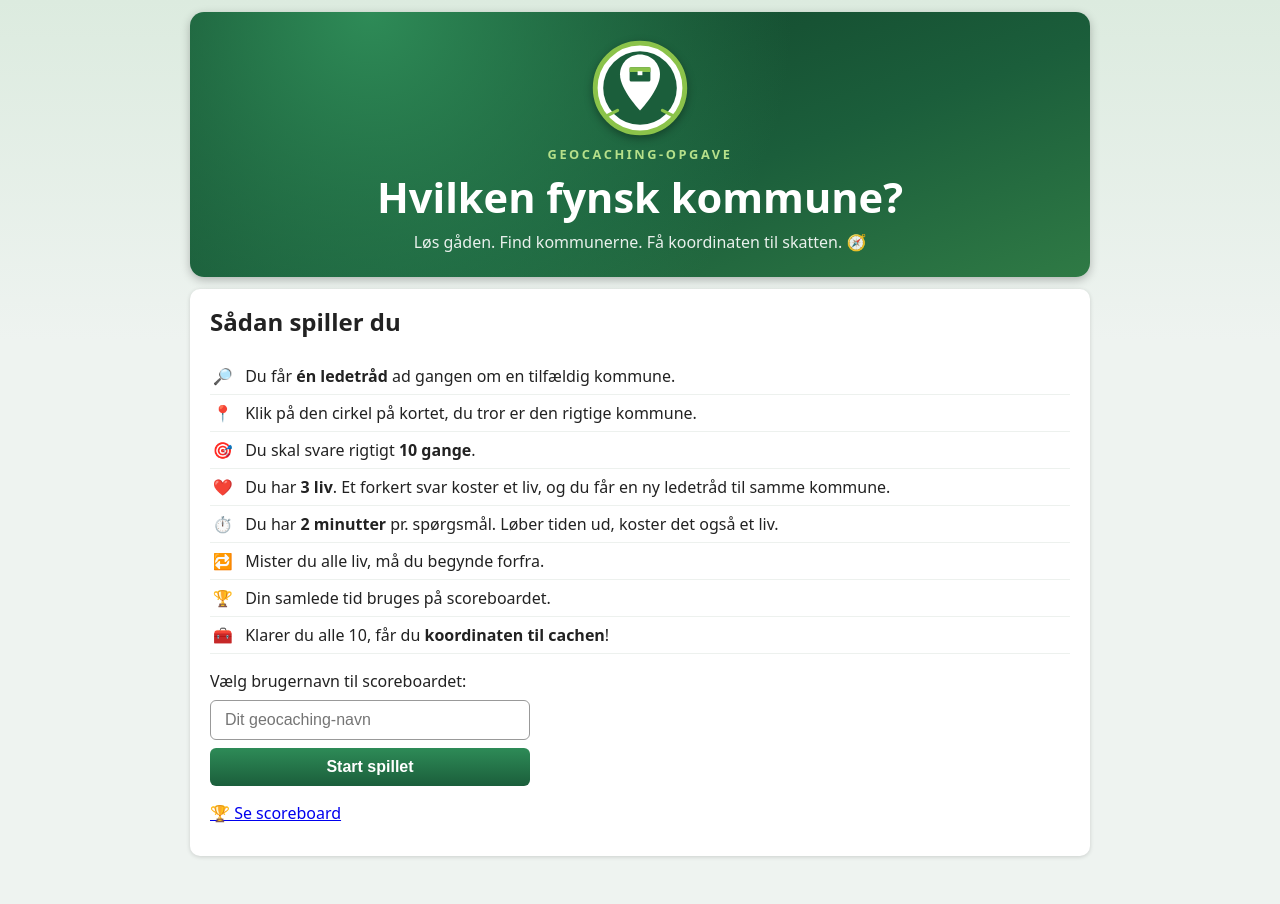
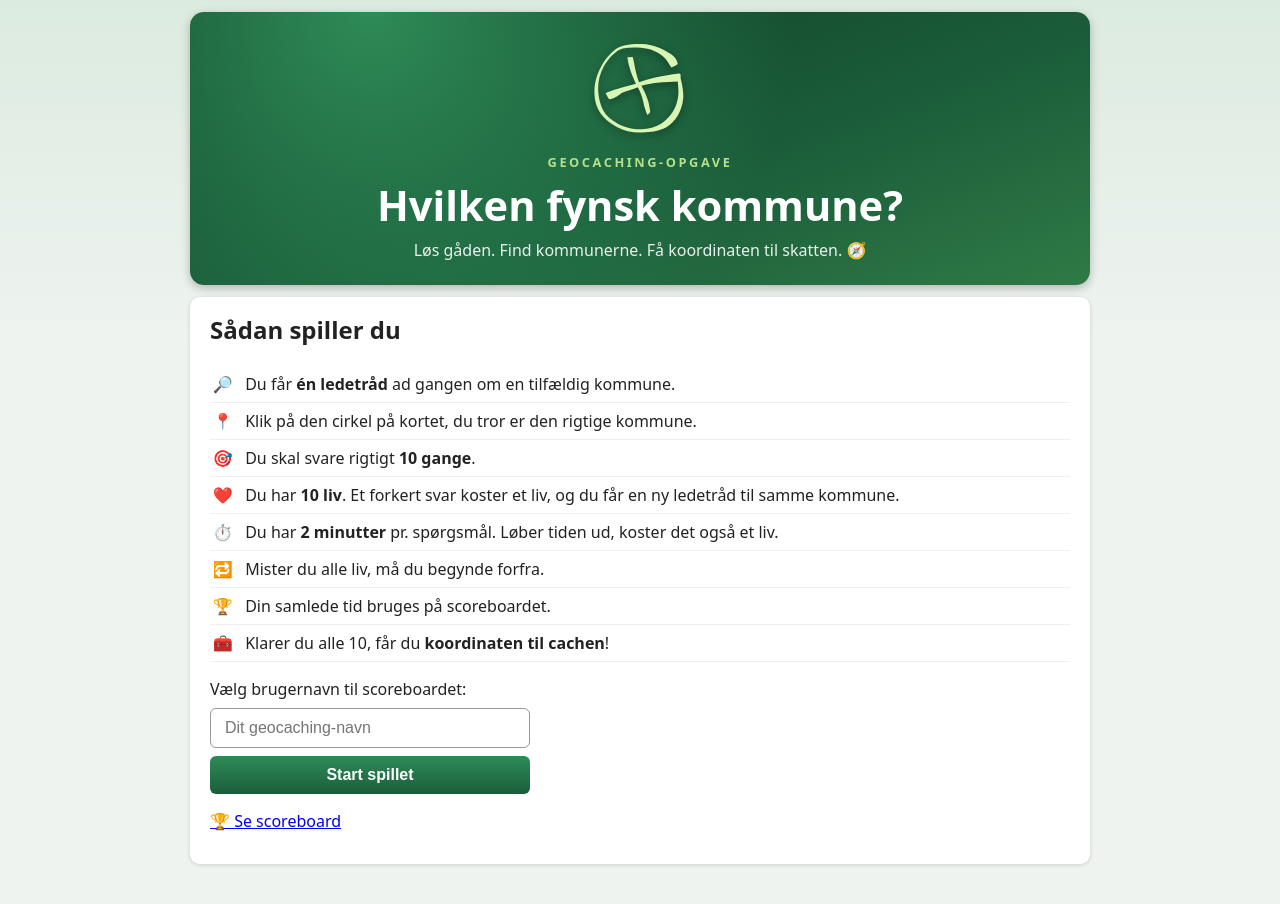
Before and after one commit to GeounderscoreMiki/Fynsspil, a plain HTML site: page index.html in a window 1280 px wide. Drawn offline with Linux system fonts and the light colour scheme; no server answers.

Commit message:
Nyt logo på forsiden og 10 liv

```diff
--- a/app.js
+++ b/app.js
@@ -144,7 +144,7 @@ function nextQuestion(sameGroup) {
 
 function renderGame(keepFeedback) {
   $('player').textContent = playerName;
-  $('lives').textContent = '❤️'.repeat(game.lives) + '🖤'.repeat(maxLives - game.lives);
+  $('lives').textContent = `❤️ ${game.lives}/${maxLives}`;
   $('progress').textContent = `${game.solved.size}/${groups.length}`;
   $('clue').textContent = groups[game.question].clues[game.clue];
   if (!keepFeedback) setFeedback('Klik på den rigtige kommune på kortet.');
--- a/config.js
+++ b/config.js
@@ -7,4 +7,4 @@ export const firebaseConfig = {
 };
 
 export const questionSeconds = 120;
-export const maxLives = 3;
+export const maxLives = 10;
--- a/index.html
+++ b/index.html
@@ -6,6 +6,7 @@
   <title>Hvilken fynsk kommune?</title>
   <link rel="preconnect" href="https://fonts.googleapis.com">
   <link href="https://fonts.googleapis.com/css2?family=Stardos+Stencil:wght@700&display=swap" rel="stylesheet">
+  <link rel="icon" type="image/svg+xml" href="logo.svg">
   <link rel="stylesheet" href="style.css">
 </head>
 <body>
@@ -19,14 +20,12 @@
   <main>
     <section id="screen-start">
       <div class="hero">
-        <svg class="emblem" viewBox="0 0 120 120" role="img" aria-label="Geocaching-emblem">
-          <circle cx="60" cy="60" r="56" fill="#fff" stroke="#8bc34a" stroke-width="6"/>
-          <circle cx="60" cy="60" r="46" fill="#1b5e3b"/>
-          <path d="M60 18c-14 0-25 11-25 25 0 19 25 45 25 45s25-26 25-45c0-14-11-25-25-25z" fill="#fff"/>
-          <rect x="47" y="34" width="26" height="18" rx="2" fill="#1b5e3b"/>
-          <rect x="47" y="34" width="26" height="6" fill="#8bc34a"/>
-          <rect x="57" y="39" width="6" height="5" fill="#fff"/>
-          <path d="M20 94l12-6M100 94l-12-6" stroke="#8bc34a" stroke-width="4" stroke-linecap="round"/>
+        <svg class="emblem" viewBox="0 0 1042 1079" role="img" aria-label="Geocaching-logo">
+          <g fill="#d9f5b4">
+          <path d="M915 245C905 205 885 175 850 150C760 90 660 45 540 40C420 38 320 50 260 100C170 170 100 280 65 400C35 500 40 620 80 710C120 800 200 860 280 905C360 950 450 965 540 962C640 958 720 950 800 905C890 850 960 740 972 600C975 530 960 460 935 355L915 432L915 440C925 520 925 580 905 650C880 740 820 820 740 870C680 905 610 925 540 928C440 930 360 905 290 870C220 830 170 790 140 735C100 660 85 570 85 500C85 420 105 340 150 260C200 180 270 105 340 85C420 70 520 72 600 90C690 110 760 160 800 210C815 230 830 260 848 285L860 278C885 268 905 260 915 245Z"/>
+          <path d="M390 178L445 176C465 240 470 330 510 435L520 445C560 520 615 610 628 745C625 760 610 770 597 778C585 745 565 700 555 640C540 570 515 520 495 485C440 380 400 270 390 178Z"/>
+          <path d="M162 553C230 515 330 495 490 450L515 438C600 400 760 370 930 347L945 360C948 380 925 420 915 430C860 435 780 436 700 442C640 448 590 458 535 475L500 490C420 520 360 535 330 550C290 580 250 612 205 616C190 612 175 570 162 553Z"/>
+          </g>
         </svg>
         <p class="kicker">Geocaching-opgave</p>
         <h1>Hvilken fynsk kommune?</h1>
@@ -39,7 +38,7 @@
           <li><span>🔎</span>Du får <strong>én ledetråd</strong> ad gangen om en tilfældig kommune.</li>
           <li><span>📍</span>Klik på den cirkel på kortet, du tror er den rigtige kommune.</li>
           <li><span>🎯</span>Du skal svare rigtigt <strong>10 gange</strong>.</li>
-          <li><span>❤️</span>Du har <strong>3 liv</strong>. Et forkert svar koster et liv, og du får en ny ledetråd til samme kommune.</li>
+          <li><span>❤️</span>Du har <strong>10 liv</strong>. Et forkert svar koster et liv, og du får en ny ledetråd til samme kommune.</li>
           <li><span>⏱️</span>Du har <strong>2 minutter</strong> pr. spørgsmål. Løber tiden ud, koster det også et liv.</li>
           <li><span>🔁</span>Mister du alle liv, må du begynde forfra.</li>
           <li><span>🏆</span>Din samlede tid bruges på scoreboardet.</li>
--- a/style.css
+++ b/style.css
@@ -25,7 +25,7 @@ footer { text-align: center; padding: 14px; color: #444; }
   background: radial-gradient(circle at 20% 0, #2e8b57, transparent 55%), linear-gradient(160deg, #0f3d26, #1b5e3b 60%, #2f7a45);
   box-shadow: 0 3px 10px rgba(0,0,0,.25); }
 .hero h1 { margin: 6px 0; font-size: clamp(1.7rem, 7vw, 2.6rem); }
-.emblem { width: 96px; height: 96px; filter: drop-shadow(0 3px 4px rgba(0,0,0,.35)); }
+.emblem { width: 100px; height: 104px; filter: drop-shadow(0 3px 4px rgba(0,0,0,.35)); }
 .kicker { margin: 4px 0 0; text-transform: uppercase; letter-spacing: .2em; font-size: .8rem; color: #b6e08a; font-weight: 700; }
 .tagline { margin: 0; opacity: .9; }
 .rules { list-style: none; padding: 0; }
```
Also changed, not shown: logo.svg (added).
